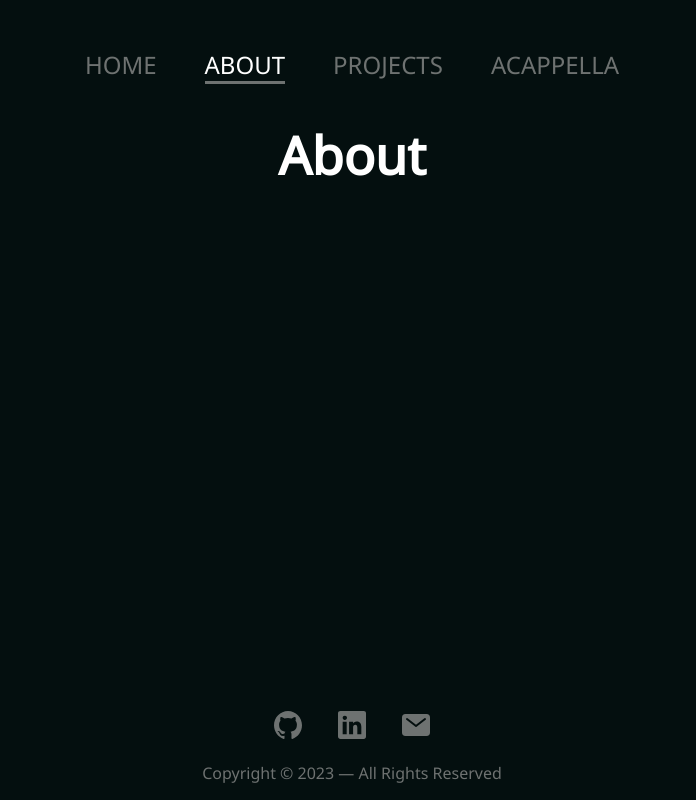
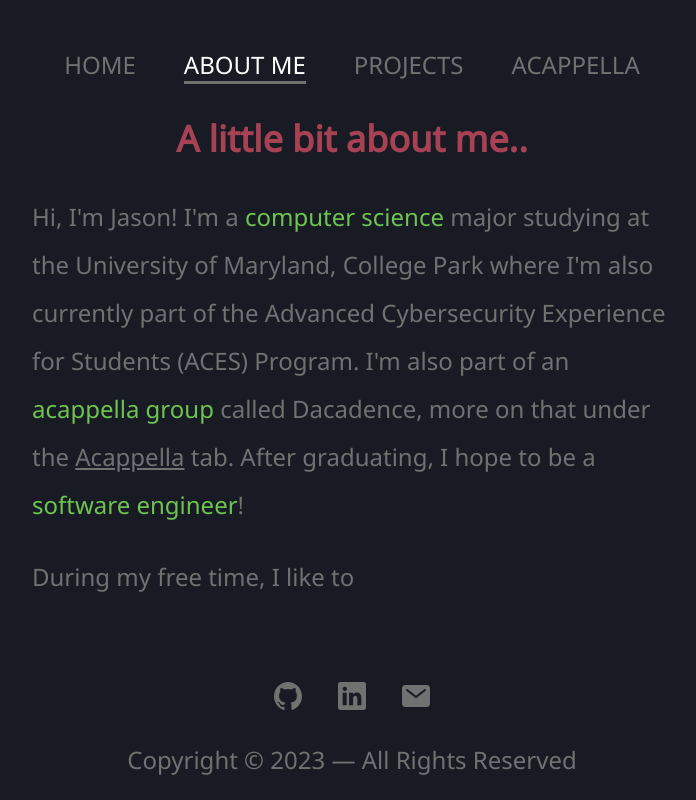
Before and after one commit to nosaj9/portfolio-site, a React (Create React App) app: page /about in a window 1280 px wide. Shown: the whole page, without its empty margins (288-984 px from the left). Built offline with nearby package versions, Linux system fonts and the light colour scheme.

Commit message:
added content to about page

```diff
--- a/src/components/Navbar.tsx
+++ b/src/components/Navbar.tsx
@@ -9,7 +9,7 @@ export default function Navbar() {
         <nav className="navbar">
             <NavLink to="/" className={({ isActive }) => (isActive ? activeLink : normalLink)}>HOME</NavLink>
 
-            <NavLink to="/about" className={({ isActive }) => (isActive ? activeLink : normalLink)}>ABOUT</NavLink>
+            <NavLink to="/about" className={({ isActive }) => (isActive ? activeLink : normalLink)}>ABOUT ME</NavLink>
 
             <NavLink to="/projects" className={({ isActive }) => (isActive ? activeLink : normalLink)}>PROJECTS</NavLink>
 
--- a/src/pages/About.tsx
+++ b/src/pages/About.tsx
@@ -1,8 +1,20 @@
-import React from "react"
+import { NavLink } from "react-router-dom";
+import "./style.scss";
 
 const About = () => {
     return (
-        <h1>About</h1>
+        <div className="About">
+            <h2>A little bit about me..</h2>
+            <p>
+                Hi, I'm Jason! I'm a <span className="highlight">computer science</span> major studying at the University of Maryland, College Park where I'm also currently part
+                of the Advanced Cybersecurity Experience for Students (ACES) Program. I'm also part of an <span className="highlight">acappella group</span> called Dacadence, more on that under the <NavLink to="/acappella" className="pagelink">Acappella</NavLink> tab.
+                After graduating, I hope to be a <span className="highlight">software engineer</span>!
+            </p>
+
+            <p>
+                During my free time, I like to
+            </p>
+        </div>
     )
 }
 
--- a/src/pages/Home.tsx
+++ b/src/pages/Home.tsx
@@ -1,4 +1,5 @@
 import React from "react"
+import "./style.scss";
 
 const Home = () => {
     return (
--- /dev/null
+++ b/src/pages/style.scss
@@ -0,0 +1,38 @@
+@import "../style/colors";
+
+div {
+    text-align: center;
+    font-size: 1.5rem;
+}
+
+.highlight {
+    color: $accent;
+}
+
+.About {
+    margin-left: 25%;
+    margin-right: 25%;
+}
+
+.About > h2 {
+    color: $header-color;
+}
+
+.About > p {
+    text-align: left;
+    color: $text-color;
+    line-height: 3rem;
+}
+
+.About > p > .pagelink {
+    color: $text-color;
+    transition: color 150ms ease;
+}
+
+.About > p > .pagelink:visited {
+    color: $text-color;
+}
+
+.About > p > .pagelink:hover {
+    color: $navbar-active;
+}
--- a/src/style/colors.scss
+++ b/src/style/colors.scss
@@ -1,3 +1,6 @@
-$background-color: #040f0f;
+// $background-color: #040f0f;
+$background-color:  #191b24 ;
 $navbar-active: white;
 $text-color: #6e7271;
+$header-color: #a64253;
+$accent: #6cc551;
```
